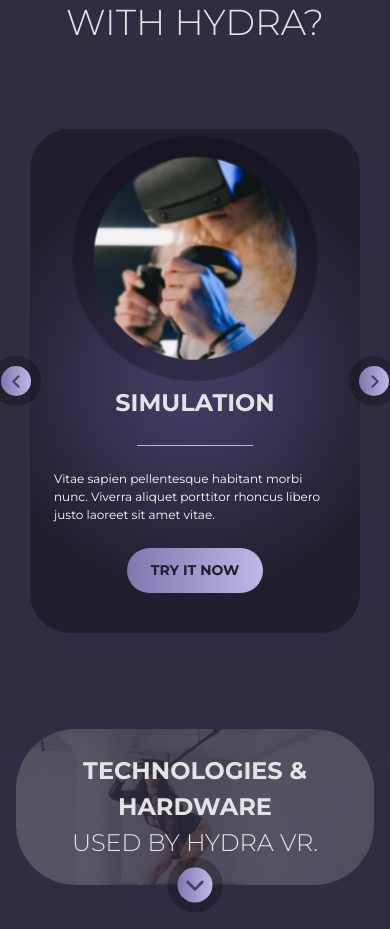
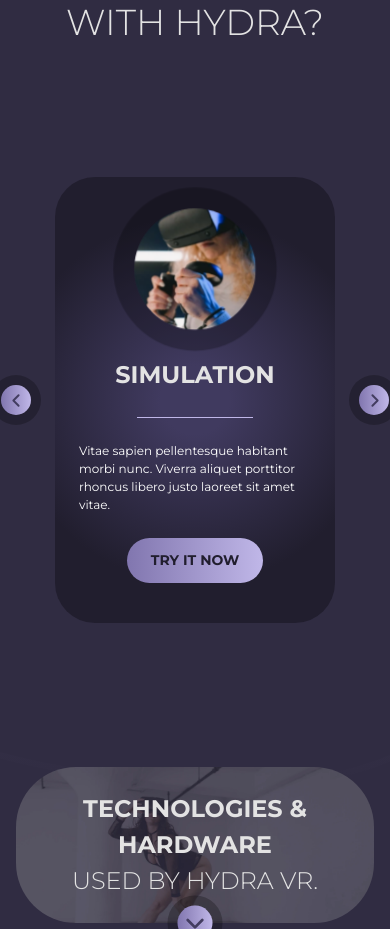
Before and after one commit to StalinAM/hydra-landing-page, a React (Vite) app: page / in a window 390 px wide. Shown: the part 2460-3389 px from the top of the page. Built offline with nearby package versions, Linux system fonts and the light colour scheme.

Commit message:
add media query

```diff
--- a/src/components/Card.jsx
+++ b/src/components/Card.jsx
@@ -17,12 +17,22 @@
     rgba(33, 30, 46, 1) 70%
   );
   border-radius: 40px;
+  @media screen and (max-width: 1080px) {
+    margin: 3rem 0;
+  }
+  @media screen and (max-width: 480px) {
+    width: 280px;
+  }
 `
 const Image = styled.img`
   border-radius: 50%;
   box-shadow: ${(props) => props.theme.box};
   transform: translateZ(60px);
   transition: all 0.3s ease-out;
+  @media screen and (max-width: 480px) {
+    width: 50%;
+    transform: translateZ(50px);
+  }
 `
 const Title = styled.h3`
   font-size: ${(props) => props.theme.lFont};
```
